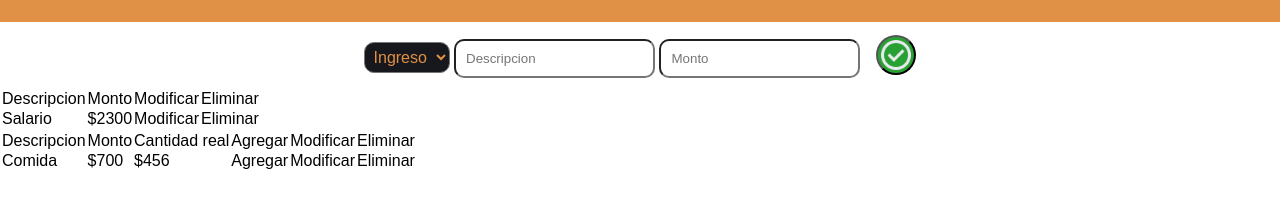
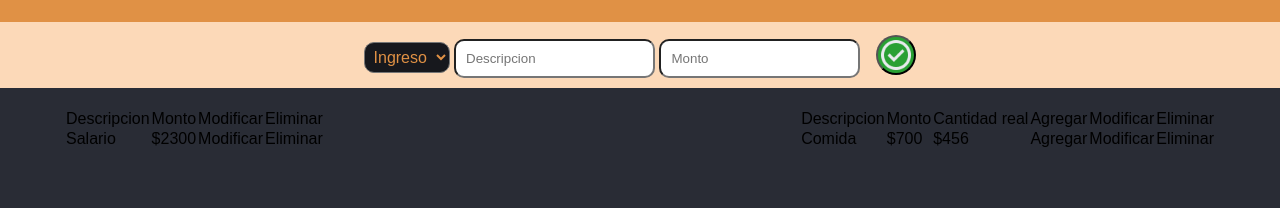
Before and after one commit to KIHM-02/JavaScript_Practices, a plain HTML site: page Presupuesto/index.html in a window 1280 px wide. Shown: the part 218-426 px from the top of the page. Drawn offline with Linux system fonts and the light colour scheme; a web font is replaced by a local one.

Commit message:
Added grey background to html and flex to main

```diff
--- a/Presupuesto/css/main.css
+++ b/Presupuesto/css/main.css
@@ -9,6 +9,11 @@
     font-style: normal;
 }
 
+html{
+    height: 100vh;
+    background-color: var(--grey);
+}
+
 header{
     width: 100%;
     height: 30vh;
@@ -16,6 +21,7 @@ header{
     display: flex;
     justify-content: center;
     align-items: center;
+    box-shadow: 0px 3px 6px var(--yellow);
 }
 
 .header-content{
@@ -72,6 +78,7 @@ header{
 
 .bar-content{
     width: 100%;
+    background-color: var(--cream);
 }
 
 .bar{
@@ -99,3 +106,14 @@ header{
     border-radius: 50%;
     background-color: #29a033;
 }
+
+/* Main part*/
+
+main{
+    width: 90%;
+    margin: auto;
+    margin-top: 20px;
+    display: flex;
+    flex-flow: row wrap;
+    justify-content: space-between;
+}
```
